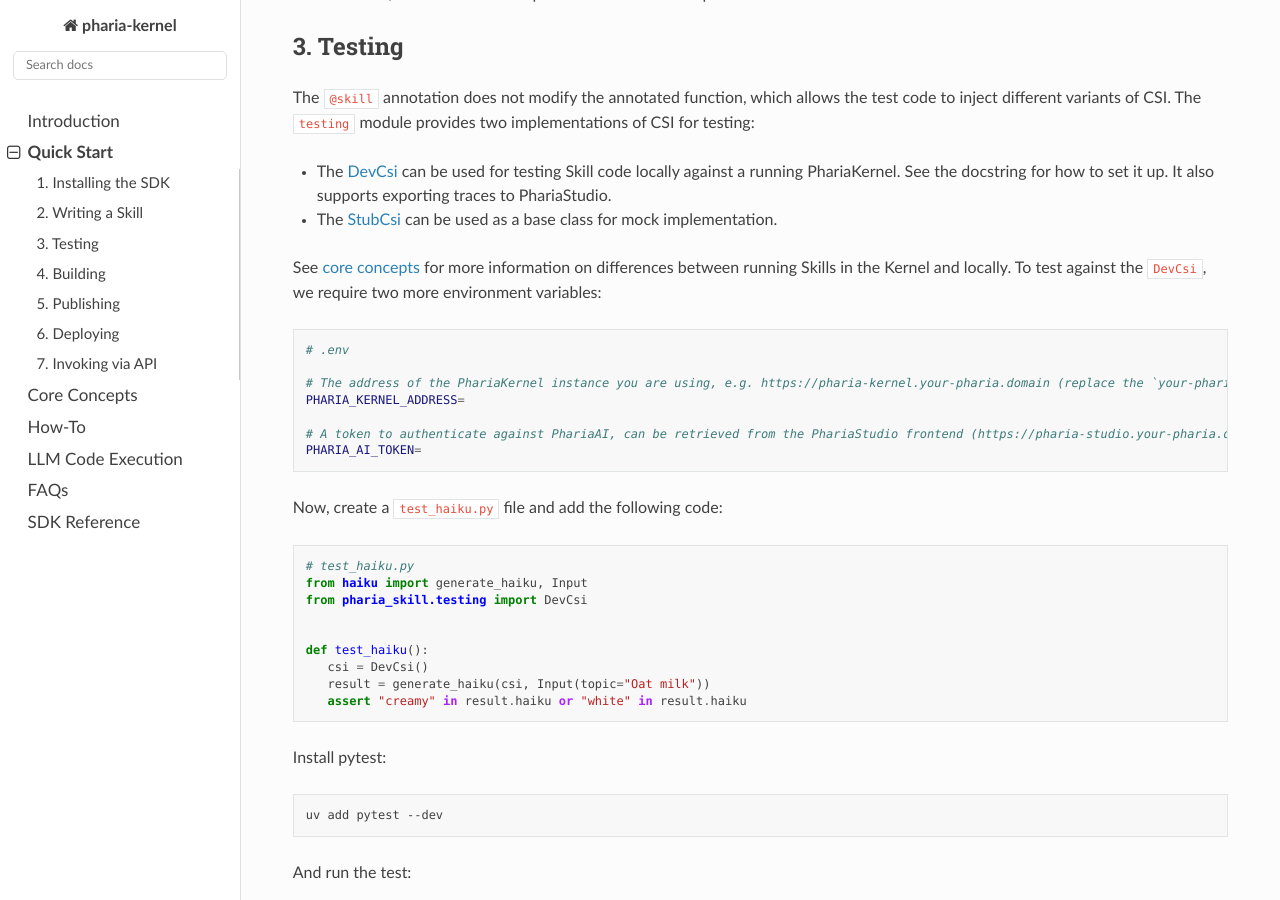
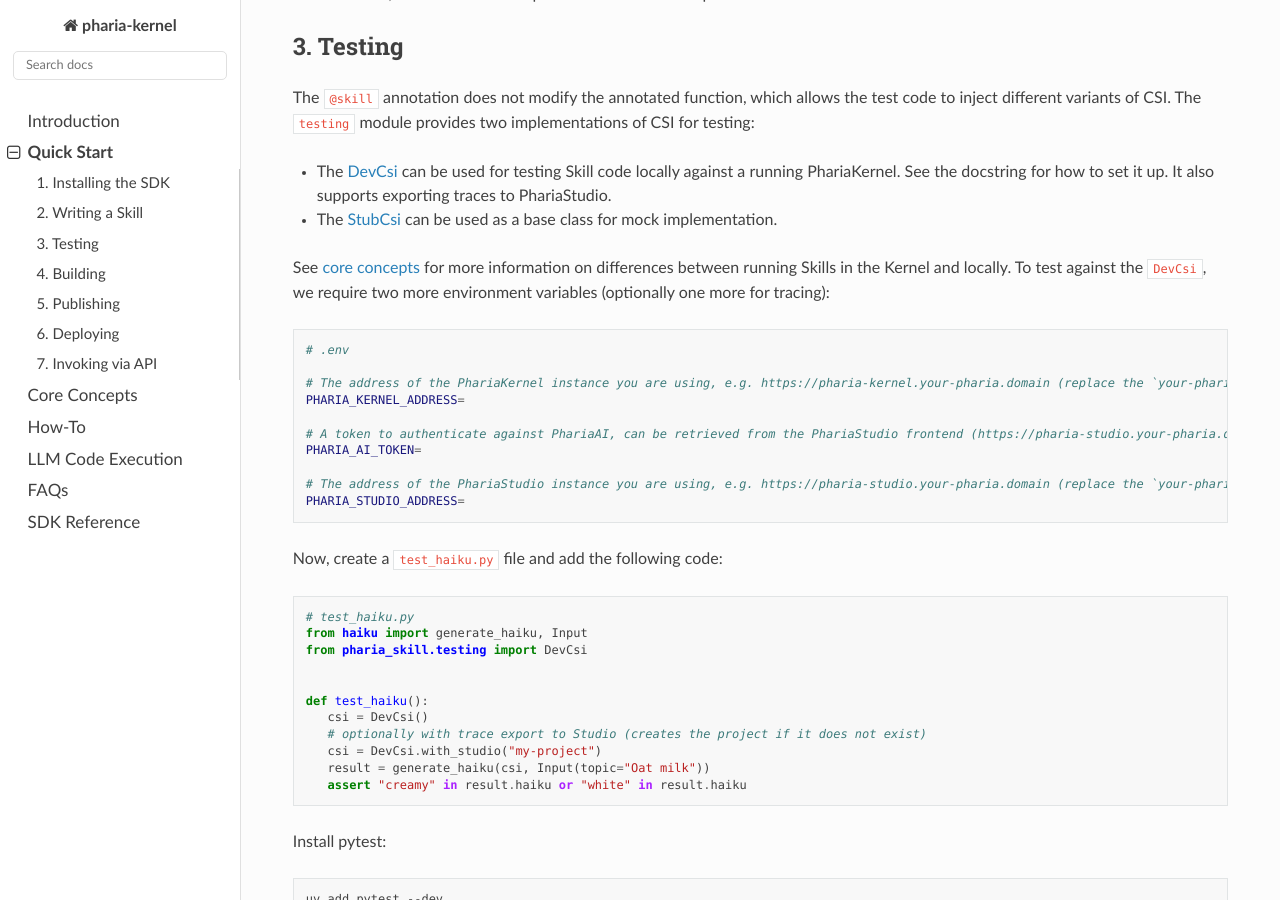
Before and after one commit to Aleph-Alpha/pharia-kernel-sdk-py, a Sphinx documentation site: the page built from docs/source/02-quick_start.md, in a window 1280 px wide and 900 px high, scrolled down 1228 px. Built offline with Sphinx 7.4.7 and the Read the Docs theme 3.1.0, drawn with Linux system fonts in a browser that asks for light colours.

Commit message:
docs: update quick start guide to include optional environment variable for PhariaStudio address and tracing in DevCsi

````diff
--- a/docs/source/02-quick_start.md
+++ b/docs/source/02-quick_start.md
@@ -66,7 +66,7 @@ The `testing` module provides two implementations of CSI for testing:
 - The [StubCsi](https://pharia-skill.readthedocs.io/en/latest/references.html#pharia_skill.testing.StubCsi) can be used as a base class for mock implementation.
 
 See [core concepts](03-core_concepts.md#testing) for more information on differences between running Skills in the Kernel and locally.
-To test against the `DevCsi`, we require two more environment variables:
+To test against the `DevCsi`, we require two more environment variables (optionally one more for tracing):
 
 ```sh
 # .env
@@ -76,6 +76,9 @@ PHARIA_KERNEL_ADDRESS=
 
 # A token to authenticate against PhariaAI, can be retrieved from the PhariaStudio frontend (https://pharia-studio.your-pharia.domain)
 PHARIA_AI_TOKEN=
+
+# The address of the PhariaStudio instance you are using, e.g. https://pharia-studio.your-pharia.domain (replace the `your-pharia.domain` part in all examples)
+PHARIA_STUDIO_ADDRESS=
 ```
 
 Now, create a `test_haiku.py` file and add the following code:
@@ -88,6 +91,8 @@ from pharia_skill.testing import DevCsi
 
 def test_haiku():
    csi = DevCsi()
+   # optionally with trace export to Studio (creates the project if it does not exist)
+   csi = DevCsi.with_studio("my-project")
    result = generate_haiku(csi, Input(topic="Oat milk"))
    assert "creamy" in result.haiku or "white" in result.haiku
 ```
````
